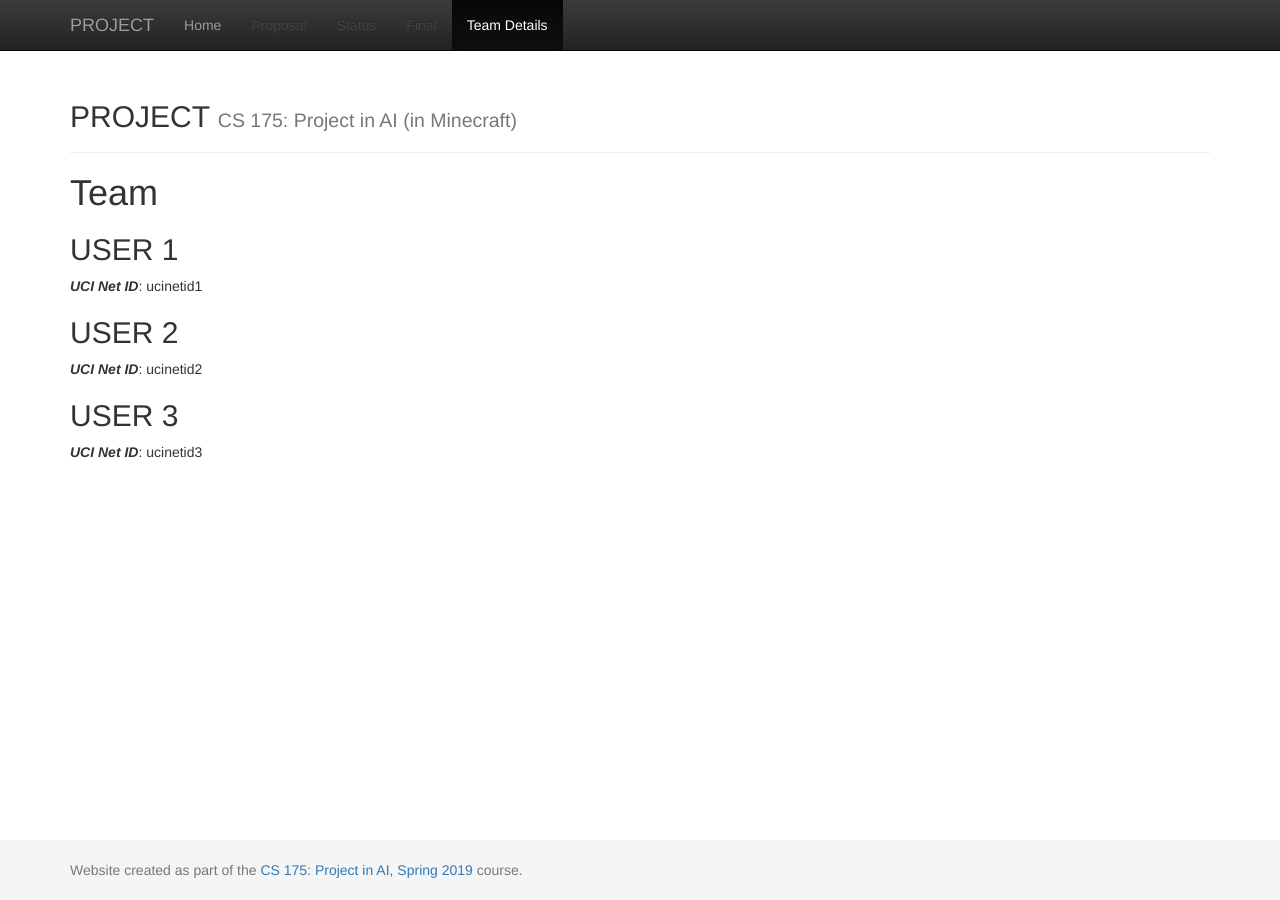
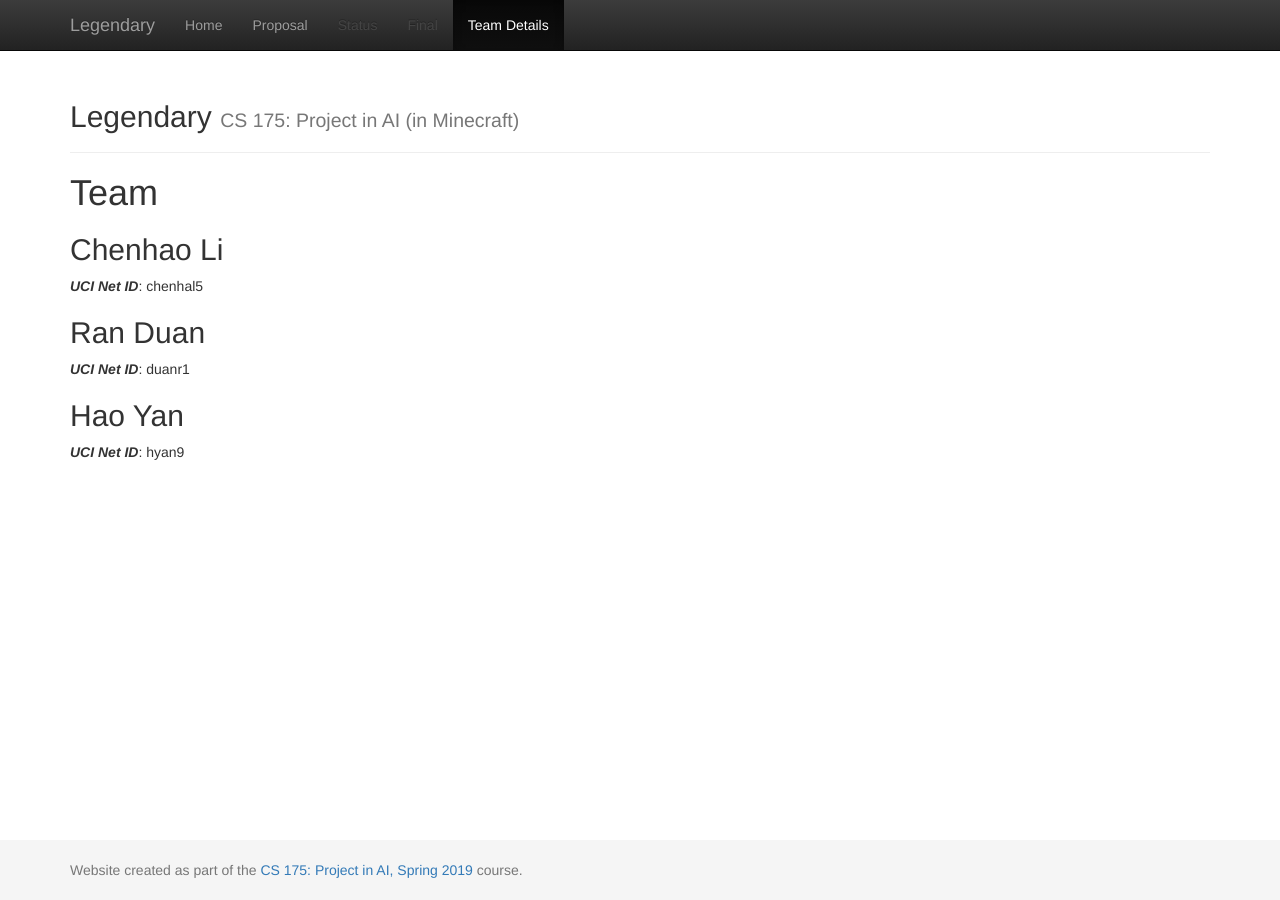
Before and after one commit to Hard-To-Name/Legendary, a Jekyll site: the page built from docs/team.md, in a window 1280 px wide. Built offline with Jekyll 4.4.1, drawn with Linux system fonts in a browser that asks for light colours.

Commit message:
Add details

```diff
--- a/docs/_config.yml
+++ b/docs/_config.yml
@@ -1,7 +1,7 @@
 ###########
 # site.title
 
-title:    'PROJECT'
+title:    'Legendary'
 subtitle: 'CS 175: Project in AI (in Minecraft)'
 
 
--- a/docs/team.md
+++ b/docs/team.md
@@ -5,12 +5,11 @@ title:  Team
 
 # {{ page.title }}
 
+## Chenhao Li
+***UCI Net ID***: chenhal5
 
-## USER 1
-***UCI Net ID***: ucinetid1
+## Ran Duan
+***UCI Net ID***: duanr1
 
-## USER 2
-***UCI Net ID***: ucinetid2
-
-## USER 3
-***UCI Net ID***: ucinetid3
+## Hao Yan
+***UCI Net ID***: hyan9
```
Also changed, not shown: docs/proposal.md (added, +39 -0 lines).
